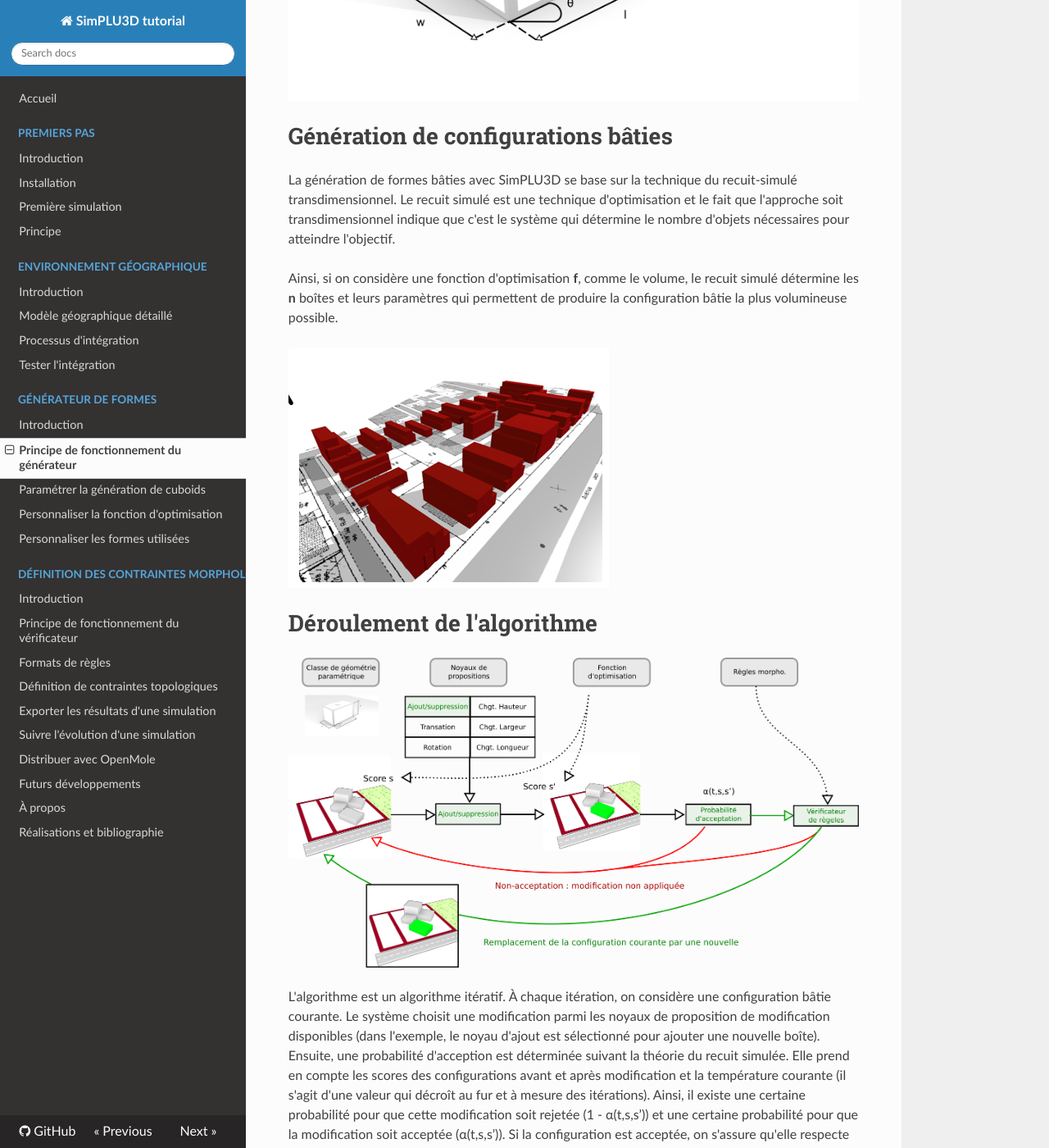
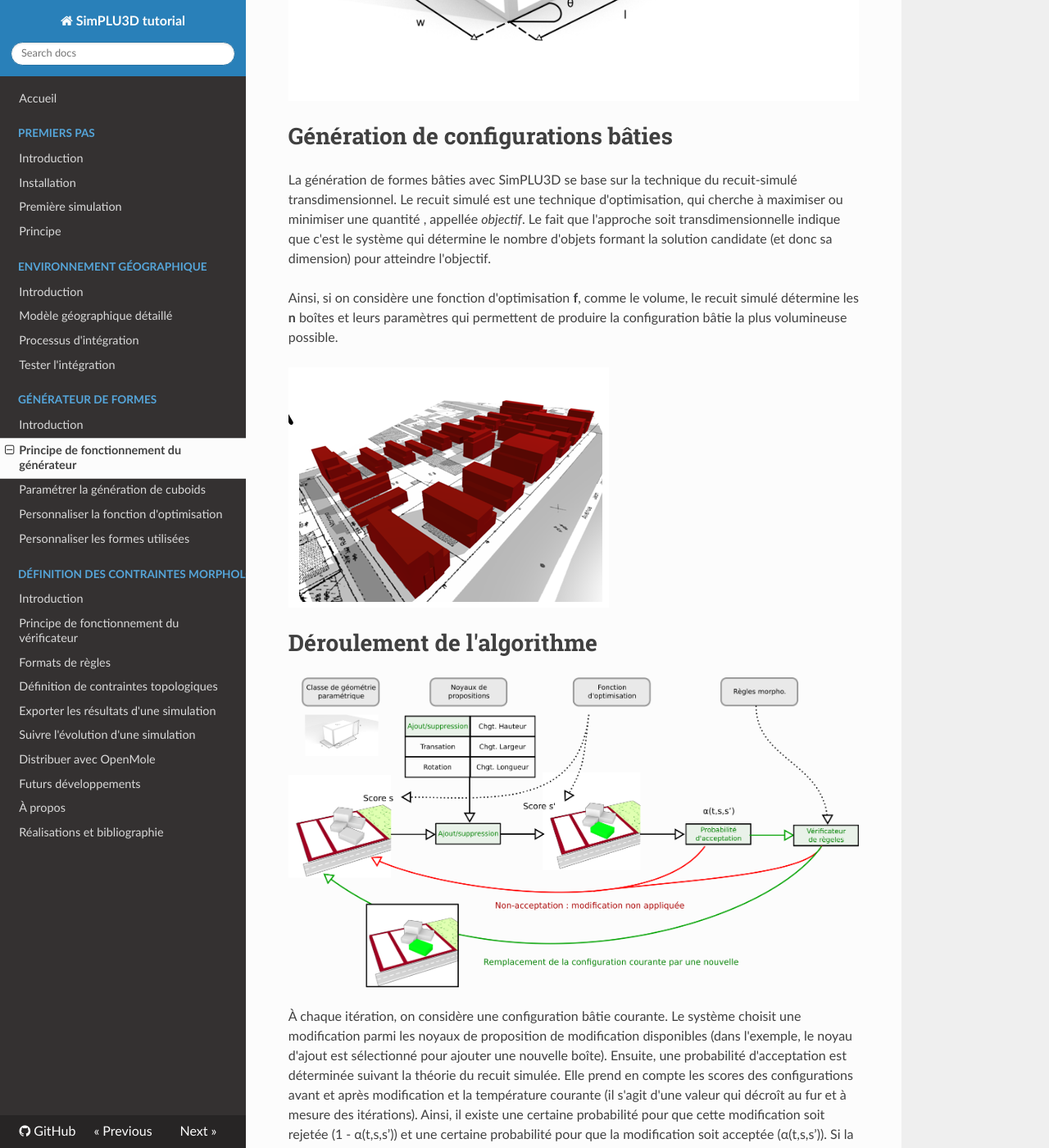
Before and after one commit to SimPLU3D/simplu3D-tutorial, an MkDocs documentation site: the page built from docs/generator/principe.md, in a window 1280 px wide and 1400 px high, scrolled down 791 px. Shown: the whole window at 82% size. Built offline with MkDocs 1.6.1, drawn with Linux system fonts in a browser that asks for light colours; nearby versions of some CDN libraries; some of the changed text lies outside the part shown.

Commit message:
reformulation mineure

```diff
--- a/docs/generator/principe.md
+++ b/docs/generator/principe.md
@@ -18,7 +18,8 @@ Dans SimPLU3D, une configuration bâtie est composée d'un ensemble de géométr
 
 # Génération de configurations bâties
 
-La génération de formes bâties avec SimPLU3D se base sur la technique du recuit-simulé transdimensionnel. Le recuit simulé est une technique d'optimisation et le fait que l'approche soit transdimensionnel indique que c'est le système qui détermine le nombre d'objets nécessaires pour atteindre l'objectif.
+La génération de formes bâties avec SimPLU3D se base sur la technique du recuit-simulé transdimensionnel. Le recuit simulé est une technique d'optimisation, qui cherche à maximiser ou minimiser une quantité , appellée *objectif*.
+Le fait que l'approche soit transdimensionnelle indique que c'est le système qui détermine le nombre d'objets formant la solution candidate (et donc sa dimension)  pour atteindre l'objectif.
 
 Ainsi, si on considère une fonction d'optimisation **f**, comme le volume, le recuit simulé détermine les **n** boîtes et leurs paramètres qui permettent de produire la configuration bâtie la plus volumineuse possible.
 
@@ -29,7 +30,7 @@ Ainsi, si on considère une fonction d'optimisation **f**, comme le volume, le r
 
 ![Image montrant le principe](img/principe.png)
 
-L'algorithme est un algorithme itératif. À chaque itération, on considère une configuration bâtie courante. Le système choisit une modification parmi les noyaux de proposition de modification disponibles (dans l'exemple, le noyau d'ajout est sélectionné pour ajouter une nouvelle boîte). Ensuite, une probabilité d'acception est déterminée suivant la théorie du recuit simulée. Elle prend en compte les scores des configurations avant et après modification et la température courante (il s'agit d'une valeur qui décroît au fur et à mesure des itérations). Ainsi, il existe une certaine probabilité pour que cette modification soit rejetée (1 - α(t,s,s’)) et une certaine probabilité pour que la modification soit acceptée (α(t,s,s’)). Si la configuration est acceptée, on s'assure qu'elle respecte les règles morphologiques, si c'est le cas elle remplace la configuration courante sinon la modification est rejetée.
+À chaque itération, on considère une configuration bâtie courante. Le système choisit une modification parmi les noyaux de proposition de modification disponibles (dans l'exemple, le noyau d'ajout est sélectionné pour ajouter une nouvelle boîte). Ensuite, une probabilité d'acceptation est déterminée suivant la théorie du recuit simulée. Elle prend en compte les scores des configurations avant et après modification et la température courante (il s'agit d'une valeur qui décroît au fur et à mesure des itérations). Ainsi, il existe une certaine probabilité pour que cette modification soit rejetée (1 - α(t,s,s’)) et une certaine probabilité pour que la modification soit acceptée (α(t,s,s’)). Si la configuration est acceptée, on s'assure qu'elle respecte les règles morphologiques, si c'est le cas elle remplace la configuration courante sinon la modification est rejetée.
 
 # Implémentation de l'algorithme
 
```
